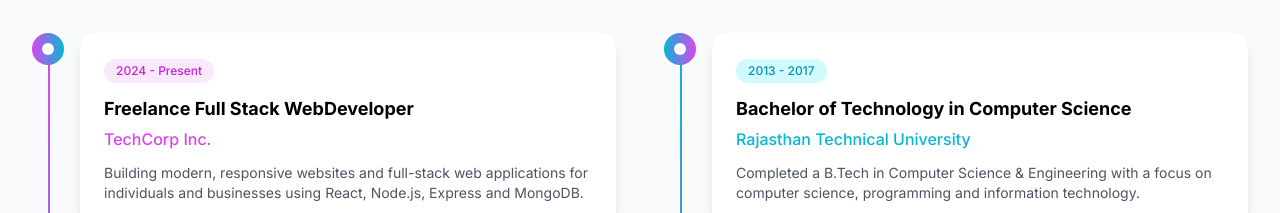
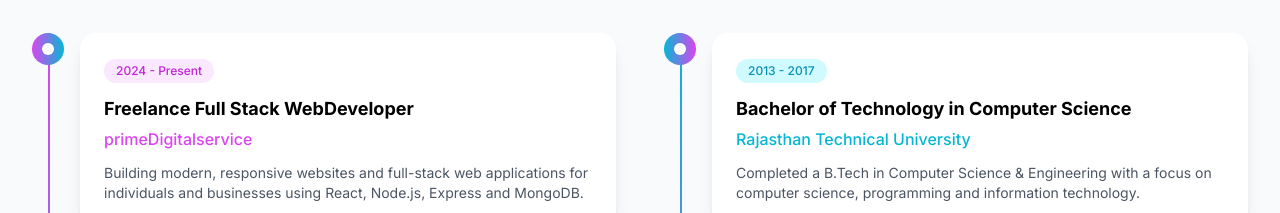
Before and after one commit to NareshSharma-software/nareshPortfolio, a React (Create React App) app in the folder frontend/: page / in a window 1280 px wide. Shown: the part 4083-4296 px from the top of the page. Built offline with nearby package versions, Linux system fonts and the light colour scheme.

Commit message:
08-10-2026 changes on production

```diff
--- a/frontend/src/components/Experience.jsx
+++ b/frontend/src/components/Experience.jsx
@@ -49,7 +49,7 @@ const Experience = () => {
                   </h4>
 
                   <p className="text-primary-500 font-medium mb-3">
-                    TechCorp Inc.
+                    primeDigitalservice
                   </p>
 
                   <p className="text-gray-600 dark:text-gray-400 text-sm">
```
Also changed, not shown: 7 other files (tests, documents, lock files or other folders).
